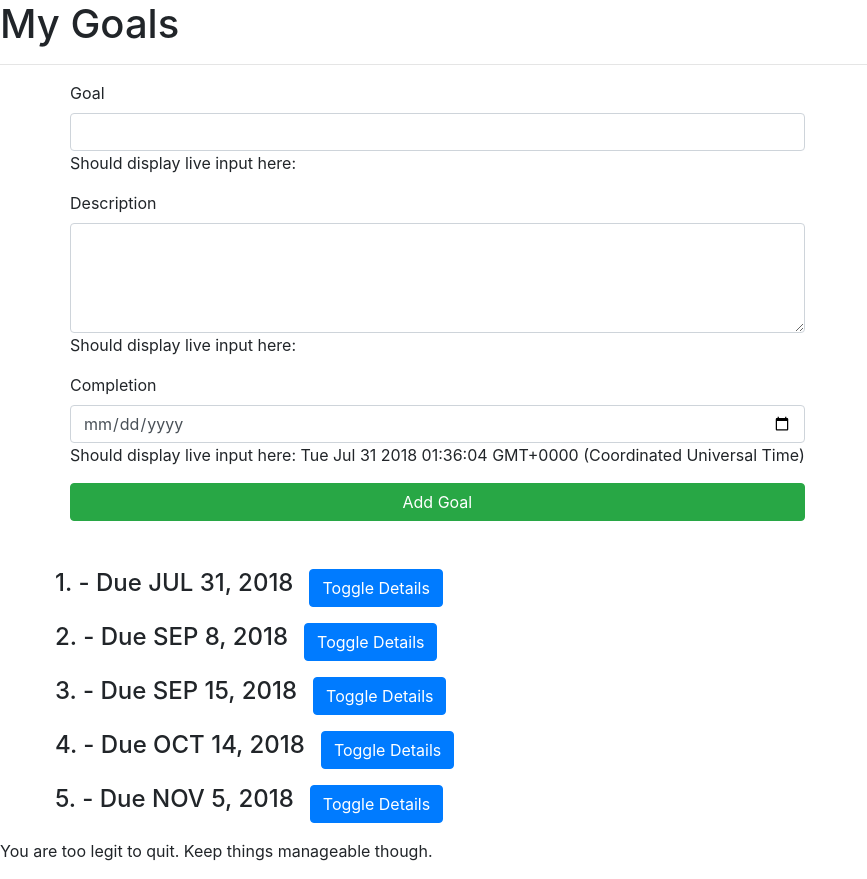
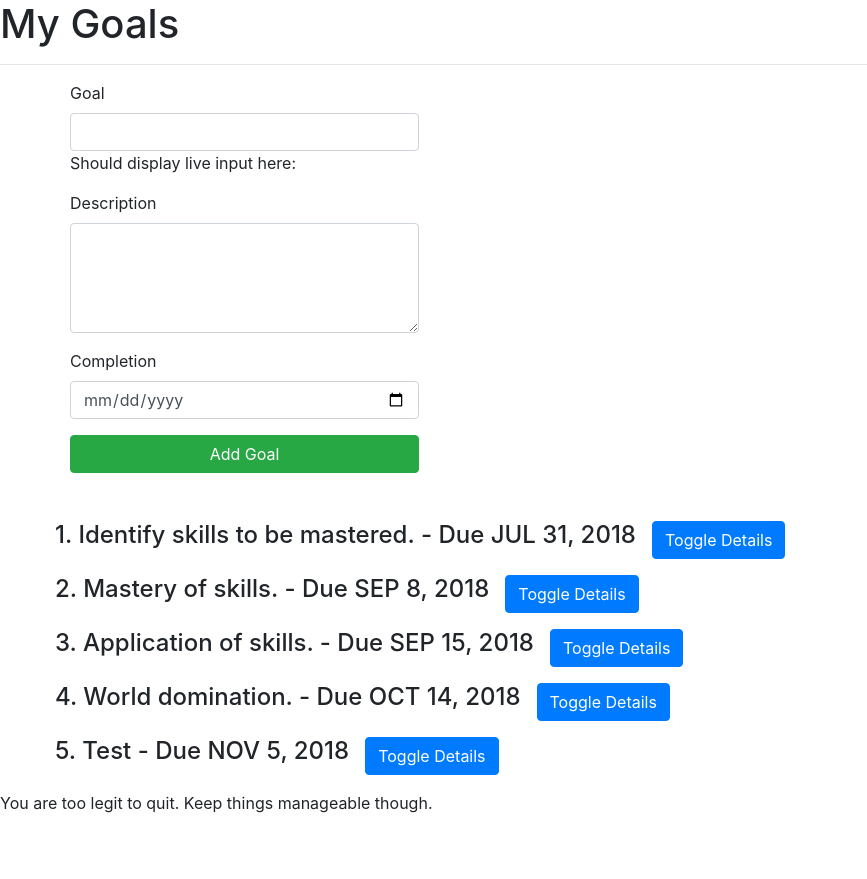
Before and after one commit to SamNgigi/Goals-v2, an Angular app: page / in a window 1280 px wide. Shown: the whole page, without its empty margins (0-867 px from the left). After the commit the page ends 831 px from the top, so only its background shows below. Built offline with nearby package versions, Linux system fonts and the light colour scheme.

Commit message:
About to deploy. Form submission working

```diff
--- a/src/app/app.module.ts
+++ b/src/app/app.module.ts
@@ -2,13 +2,15 @@ import { BrowserModule } from '@angular/platform-browser';
 import { NgModule } from '@angular/core';
 // Note we import the FormsModule
 import { FormsModule } from "@angular/forms";
-
+// Components
 import { AppComponent } from './app.component';
 import { GoalsComponent } from './goals/goals.component';
 import { GoalDetailsComponent } from './goal-details/goal-details.component';
+import { GoalFormComponent } from './goal-form/goal-form.component';
+// Directive
 import { StrikeThroughDirective } from './StrikeThrough.directive';
+// Pipe
 import { DateCountPipe } from './date-count.pipe';
-import { GoalFormComponent } from './goal-form/goal-form.component';
 
 @NgModule({
   declarations: [
--- a/src/app/goal-form/goal-form.component.html
+++ b/src/app/goal-form/goal-form.component.html
@@ -4,8 +4,10 @@
       We add a template reference variable goalForm and equate it to ngForm.
 
       This will provide the form element with additional features and monitor the changes and validity of the input elements.
+
+      For submitting the form we create the ngSubmit event attribute that call the submitGoal function.
     -->
-    <form #goalForm="ngForm">
+    <form #goalForm="ngForm" (ngSubmit)="submitGoal()">
       <div class="form-group">
         <!-- Goal form -->
         <label for="goal">Goal</label>
@@ -49,7 +51,9 @@
         <label for="description">Description</label>
         <textarea id="description" cols="30" rows="4" class="form-control" required="required" [(ngModel)]="newGoal.description"
           name="description" #description="ngModel"></textarea>
-        Should display live input here: {{newGoal.description}}
+        <!--
+          Should display live input here: {{newGoal.description}}
+        -->
         <div [hidden]="description.valid || description.pristine" class="alert alert-danger">
           <p>Description is required</p>
         </div>
@@ -58,7 +62,10 @@
         <!-- Date form -->
         <label for="complete">Completion</label>
         <input type="date" class="form-control" id="completeDate" required="required" [(ngModel)]="newGoal.completeDate" name="completeDate"
-          #completeDate="ngModel"> Should display live input here: {{newGoal.completeDate}}
+          #completeDate="ngModel">
+        <!--
+          Should display live input here: {{newGoal.completeDate}}
+        -->
         <div [hidden]="completeDate.valid || completeDate.pristine" class="alert alert-danger">
           <p>Complete date is required</p>
         </div>
--- a/src/app/goal-form/goal-form.component.ts
+++ b/src/app/goal-form/goal-form.component.ts
@@ -1,4 +1,5 @@
-import { Component, OnInit } from '@angular/core';
+// Note that we import the Output decorator and the EventEmitter Class.
+import { Component, OnInit, Output, EventEmitter } from '@angular/core';
 // Note we import the Goal class.
 import { Goal } from "../Goal";
 
@@ -17,6 +18,24 @@ export class GoalFormComponent implements OnInit {
   */
   newGoal = new Goal(0, "", "", new Date());
 
+  /*
+    After importing the Output and EventEmitter functions we create a
+    an new event emitter object addGoal of type Goal.
+  */
+
+  @Output() addGoal = new EventEmitter<Goal>();
+
+  /*
+    We then create the submitGoal function where we call the emit method and pass in the newGoal object.
+
+    So now when the submit button is clicked the submitGoal function is called and the newGoal that has the properties from the form is emitted to the parent component.
+  */
+
+  submitGoal() {
+    // alert("Working");
+    this.addGoal.emit(this.newGoal);
+  }
+
   constructor() { }
 
   ngOnInit() {
--- a/src/app/goals/goals.component.html
+++ b/src/app/goals/goals.component.html
@@ -3,7 +3,12 @@
 
 <div class="container">
   <div class="row">
-    <app-goal-form></app-goal-form>
+    <!--
+      We update the goal-form component and add the addGoal event
+      that triggers the addNewGoal function passing in the new goal that
+      was emitted.
+    -->
+    <app-goal-form (addGoal)="addNewGoal($event)"></app-goal-form>
   </div>
 </div>
 
@@ -40,7 +45,7 @@
       We can also chain pipes. In this case we chain the completeDate
       property with the uppercase pipe.
     -->
-      <h4 id="{{i}}" appStrikeThrough>{{goal.id}}. {{goal.name}} - Due {{goal.completeDate | date | uppercase}}</h4>
+      <h4 id="{{i}}" appStrikeThrough>{{goal.id}}. {{goal.goal}} - Due {{goal.completeDate | date | uppercase}}</h4>
 
       <!--
       Below we create a button where by if we click it we want it
--- a/src/app/goals/goals.component.ts
+++ b/src/app/goals/goals.component.ts
@@ -25,6 +25,24 @@ export class GoalsComponent implements OnInit {
     new Goal(5, "Test", "This is just testing Event Emitting and Output binding.", new Date(2018, 10, 5)),
   ]
 
+
+  /*
+
+
+  */
+
+  addNewGoal(goal) {
+    // Giving our new goal the appropriate id.
+    let goalsLength = this.goals.length;
+    goal.id = goalsLength + 1;
+
+    // Setting number of day to complete the goal.
+    goal.completeDate = new Date(goal.completeDate);
+
+    // Adding our new goal to the goal array.
+    this.goals.push(goal)
+  }
+
   /*
     The completeGoal function. Note that it receives the isComplete which is an instance of the EventEmitter class.
 
@@ -33,7 +51,7 @@ export class GoalsComponent implements OnInit {
   deleteGoal(isComplete, index) {
     // If true
     if (isComplete) {
-      let confirmDelete = confirm(`Are you sure you want to delete ${this.goals[index].name} goal.`)
+      let confirmDelete = confirm(`Are you sure you want to delete ${this.goals[index].goal} goal.`)
 
       if (confirmDelete) {
         // Remove the item with this index from the goal array.
```
